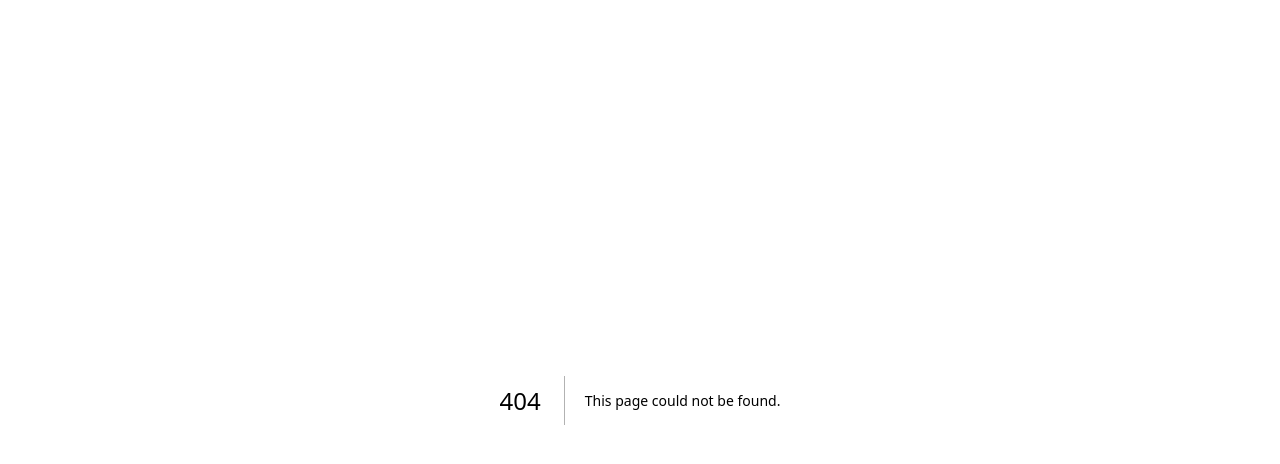
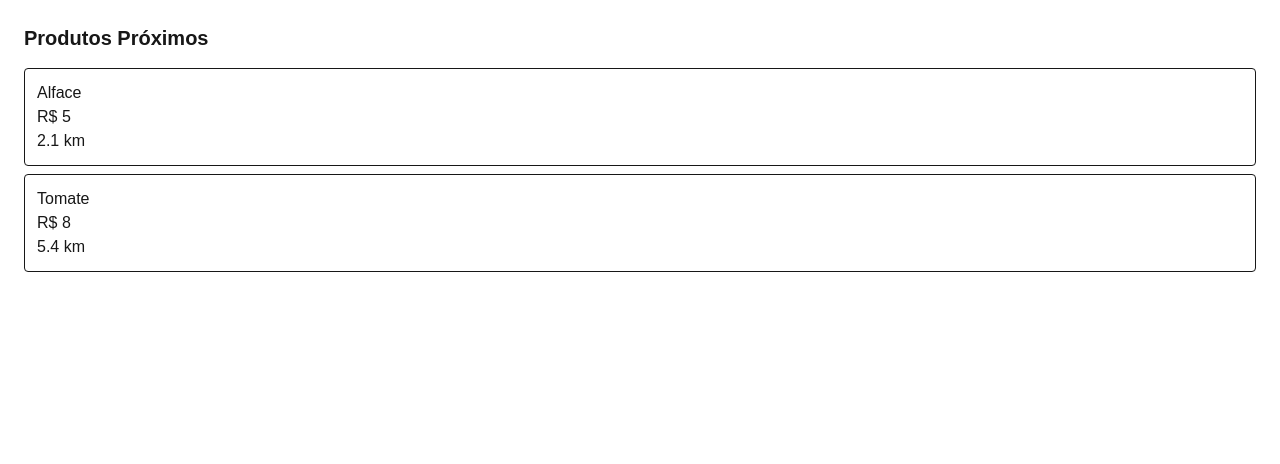
Before and after one commit to filipehcunha/agrolinq, a Next.js app: page /dashboard/produtos in a window 1280 px wide. Before the commit this address had no page. Shown: the top 464 px of the page. Built offline with nearby package versions, Linux system fonts and the light colour scheme.

Commit message:
Create page.tsx

```diff
--- /dev/null
+++ b/app/dashboard/produtos/page.tsx
@@ -0,0 +1,29 @@
+"use client";
+
+import { useState } from "react";
+
+const produtosMock = [
+  { id: "1", nome: "Alface", preco: 5, distanciaKm: 2.1 },
+  { id: "2", nome: "Tomate", preco: 8, distanciaKm: 5.4 },
+];
+
+export default function ListaProdutos() {
+  const [produtos, setProdutos] = useState(
+    [...produtosMock].sort((a, b) => a.distanciaKm - b.distanciaKm)
+  );
+
+  return (
+    <div className="p-6">
+      <h1 className="text-xl font-semibold mb-4">Produtos Próximos</h1>
+      <ul className="space-y-2">
+        {produtos.map(p => (
+          <li key={p.id} className="border p-3 rounded">
+            <div>{p.nome}</div>
+            <div>R$ {p.preco}</div>
+            <div>{p.distanciaKm} km</div>
+          </li>
+        ))}
+      </ul>
+    </div>
+  );
+}
```
